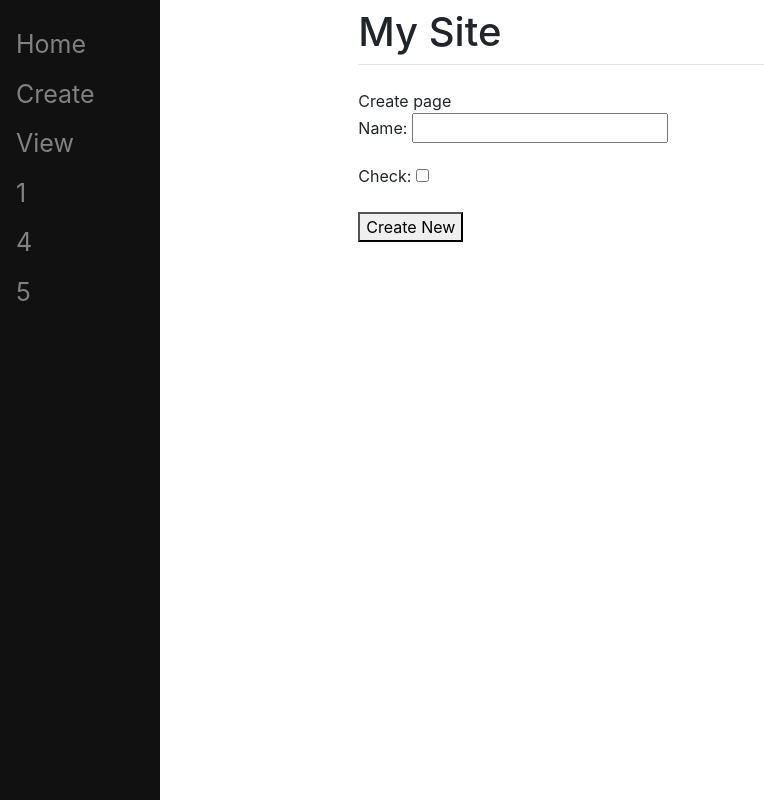
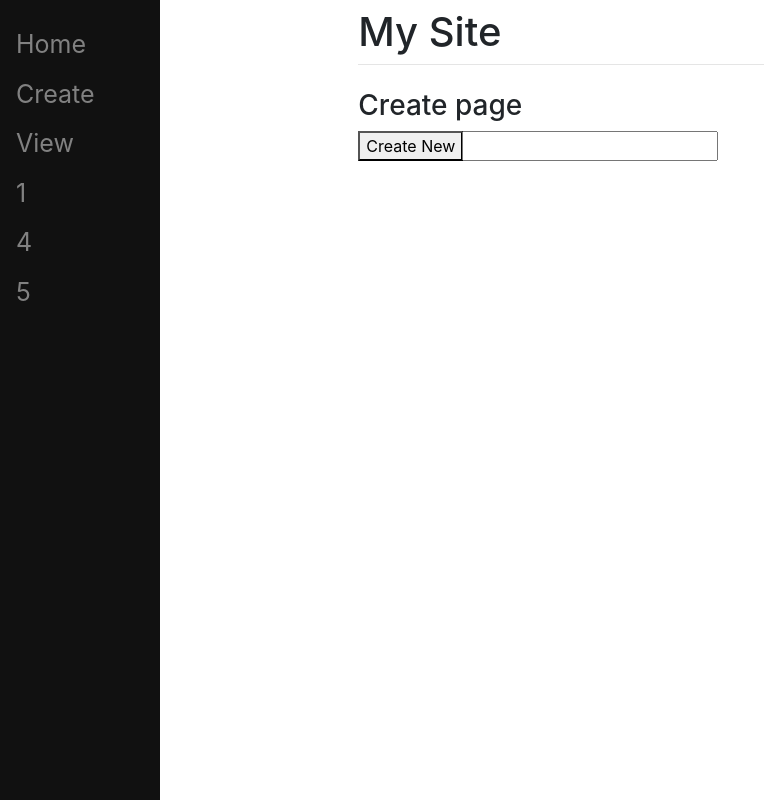
Before and after one commit to ReX342/twt, a Django app: page /create in a window 1280 px wide. Shown: the whole page, without its empty margins (0-764 px from the left). Run offline with Django 3.2, Linux system fonts and the light colour scheme; some libraries are stand-ins or nearby versions.

Commit message:
prepend meshes buttons syle wise

```diff
--- a/mysite/main/templates/main/create.html
+++ b/mysite/main/templates/main/create.html
@@ -2,10 +2,14 @@
 {% block title %} Create New List list {% endblock %}
 
 {% block content %}
-Create page
-<form method="post" action="/create/">
+<h3>Create page</h3>
+<form method="post" action="/create/" class="form-group">
     {% csrf_token %}
-    {{form.as_p}}
-    <button type="submit", name="save">Create New</button>
+    <div class="input-group mb-3">
+        <div class="input-group-prepend">
+            <button type="submit", name="save">Create New</button>
+        </div>
+        {{form.name}}
+    </div>
 </form>
 {% endblock %}
```
